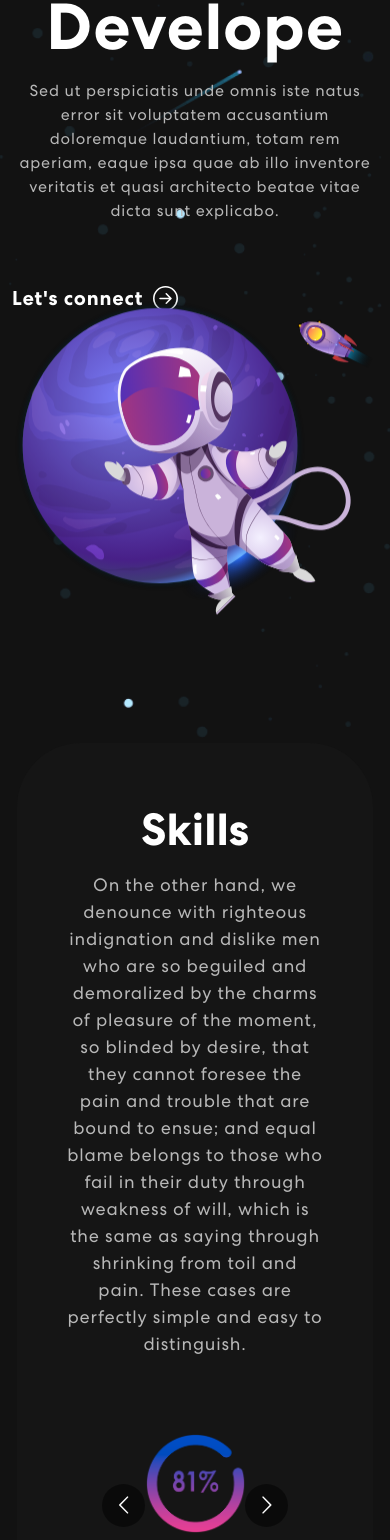
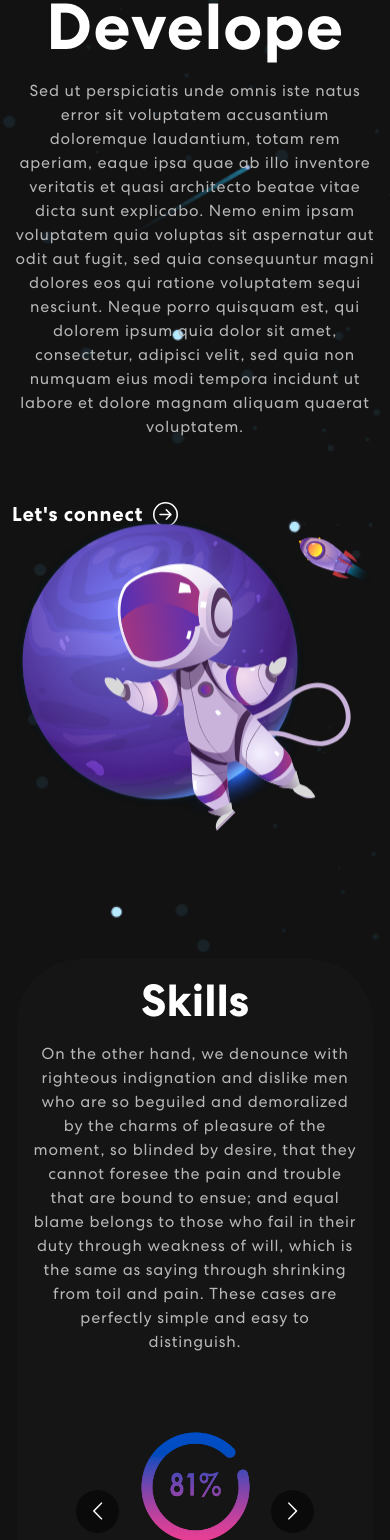
Before and after one commit to k1p1w/react-project, a React (Create React App) app: page / in a window 390 px wide. Shown: the part 460-2000 px from the top of the page. Built offline with nearby package versions, Linux system fonts and the light colour scheme.

Commit message:
test k1p1w portfolio

```diff
--- a/src/App.css
+++ b/src/App.css
@@ -428,8 +428,18 @@ nav.navbar .navbar-toggler[aria-expanded='true'] .navbar-toggler-icon {
   }
   /************ Skills Css ************/
   .skill-box {
-    padding: auto;
+    padding: 15px;
     margin: 0 5px;
+  }
+
+  .skill-box p {
+    font-size: 16px;
+    letter-spacing: 0.8px;
+    line-height: 1.5em;
+  }
+
+  .skill-slider .item {
+    padding: 0 15px 5px;
   }
 
   .skill-slider .item h5 {
--- a/src/components/Banner.js
+++ b/src/components/Banner.js
@@ -62,7 +62,12 @@ export const Banner = () => {
               Sed ut perspiciatis unde omnis iste natus error sit voluptatem
               accusantium doloremque laudantium, totam rem aperiam, eaque ipsa
               quae ab illo inventore veritatis et quasi architecto beatae vitae
-              dicta sunt explicabo.
+              dicta sunt explicabo. Nemo enim ipsam voluptatem quia voluptas sit
+              aspernatur aut odit aut fugit, sed quia consequuntur magni dolores
+              eos qui ratione voluptatem sequi nesciunt. Neque porro quisquam
+              est, qui dolorem ipsum quia dolor sit amet, consectetur, adipisci
+              velit, sed quia non numquam eius modi tempora incidunt ut labore
+              et dolore magnam aliquam quaerat voluptatem.
             </p>
             <button onClick={() => console.log('connect')}>
               Let's connect <ArrowRightCircle size={25} />
```
